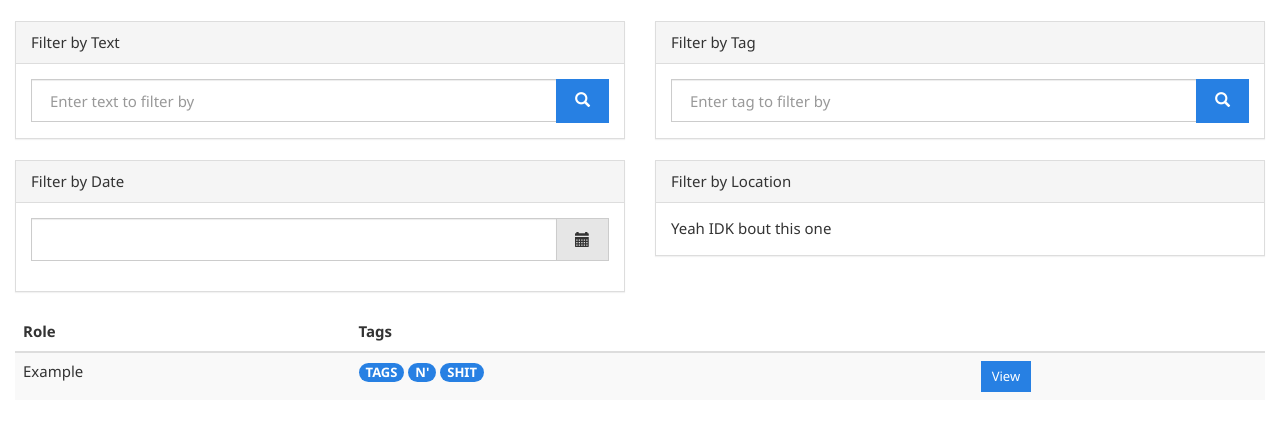
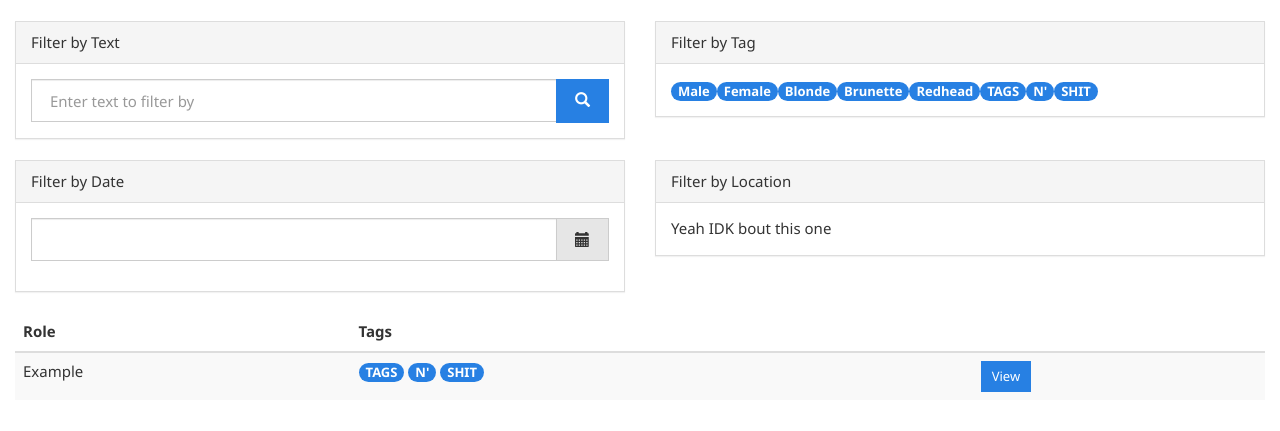
Before and after one commit to IntusFacultas-AcademicProjects/CS407, a Django app: page / in a window 1280 px wide. Shown: the part 52-483 px from the top of the page. Run offline with Django 3.2, Linux system fonts and the light colour scheme; a user stored in the database is signed in; some libraries are stand-ins or nearby versions.

Commit message:
Changed apps structure and how tags work

```diff
--- a/config/templates/audition_management/dashboard.html
+++ b/config/templates/audition_management/dashboard.html
@@ -5,6 +5,7 @@
 
 {% block content %}
 <div id="jsonData" js-data="{{some_django_variable}}"></div>
+<div id="filterDiv">
 <div class = "row">
     <div class = "col-sm-6">
         <div class = "panel panel-default">
@@ -27,16 +28,7 @@
         <div class = "panel panel-default">
             <div class="panel-heading">Filter by Tag</div>
             <div class="panel-body">
-                <form id="tag-filter">
-                    <div class="input-group">
-                        <input type="text" class="form-control" v-model="filterTag" placeholder="Enter tag to filter by">
-                        <div class="input-group-btn">
-                            <button v-on:click="getFilterTag(filterTag)" class="btn btn-primary" type="button">
-                                <i class="glyphicon glyphicon-search"></i>
-                            </button>
-                        </div>
-                    </div>
-                </form>
+                <span class="badge badge-primary" v-for="tag in tags" v-on:click="getFilterTag(tag)">(( tag ))</span>
             </div>
         </div>
     </div>
@@ -86,7 +78,9 @@
                     </tr>
                 </tbody>
             </table>
+        </div>
     </div>
+</div>
 </div>
 {% endblock %}
 
@@ -103,53 +97,16 @@
     }),
 
     $(function() {
-    // Vue basic setup to work with Django
-
-         textFilterApp = new Vue({
-            el: "#text-filter",
+        filterApp = new Vue({
+            el: "#filterDiv",
             delimiters: ["((","))"],
             // This is data that needs to be 2 way bound (such as the filter input)
             // These cannot be set to undefined/null.
             data: {
                 filterText: "",
-            },
-
-            methods: {
-                getFilterText: function(filterText) {
-                    if (event) {
-                        textFilterApp.filterText = filterText;
-                        console.log(textFilterApp.filterText);
-                    }
-                }
-            }
-        }),
-
-         tagFilterApp = new Vue({
-            el: "#tag-filter",
-            delimiters: ["((","))"],
-            // This is data that needs to be 2 way bound (such as the filter input)
-            // These cannot be set to undefined/null.
-            data: {
-                filterTag: "",
-            },
-
-            methods: {
-                getFilterTag: function(filterTag) {
-                    if (event) {
-                        tagFilterApp.filterTag = filterTag;
-                        console.log(tagFilterApp.filterTag);
-                    }
-                }
-            }
-        }),
-
-         dateFilterApp = new Vue({
-            el: "#date-filter",
-            delimiters: ["((","))"],
-            // This is data that needs to be 2 way bound (such as the filter input)
-            // These cannot be set to undefined/null.
-            data: {
+                filterTags: [],
                 filterDate: "",
+                tags: ["Male", "Female", "Blonde", "Brunette", "Redhead", "TAGS", "N'", "SHIT"],
             },
             mounted: function() {
                 $('#datetimepicker1').datetimepicker();
@@ -171,6 +128,40 @@
                     console.log(internalApp.filterDate)
                 });
             },
+            methods: {
+                getFilterText: function(filterText) {
+                    if (event) {
+                        filterApp.filterText = filterText;
+                        console.log(filterApp.filterText);
+                    }
+                },
+
+                getFilterTag: function(filterTag) {
+                    if (event) {
+                        var found = 0;
+                        for (i = 0; i < filterApp.filterTags.length; i++) {
+                            if (filterApp.filterTags[i] == filterTag) {
+                                if (i != filterApp.filterTags.length - 1) {
+                                    var temp = filterApp.filterTags[filterApp.filterTags.length - 1];
+                                    filterApp.filterTags[filterApp.filterTags.length - 1] = filterApp.filterTags[i];
+                                    filterApp.filterTags[i] = temp;
+                                    filterApp.filterTags.pop();
+                                    found = 1;
+                                    break;
+                                }
+                                else {
+                                    filterApp.filterTags.pop();
+                                    found = 1;
+                                }
+                            }
+                        }
+                        if (found == 0) {
+                            filterApp.filterTags.push(filterTag);
+                        }
+                        console.log(filterApp.filterTags);
+                    }
+                },
+            },
         })
     })
 </script>
```
